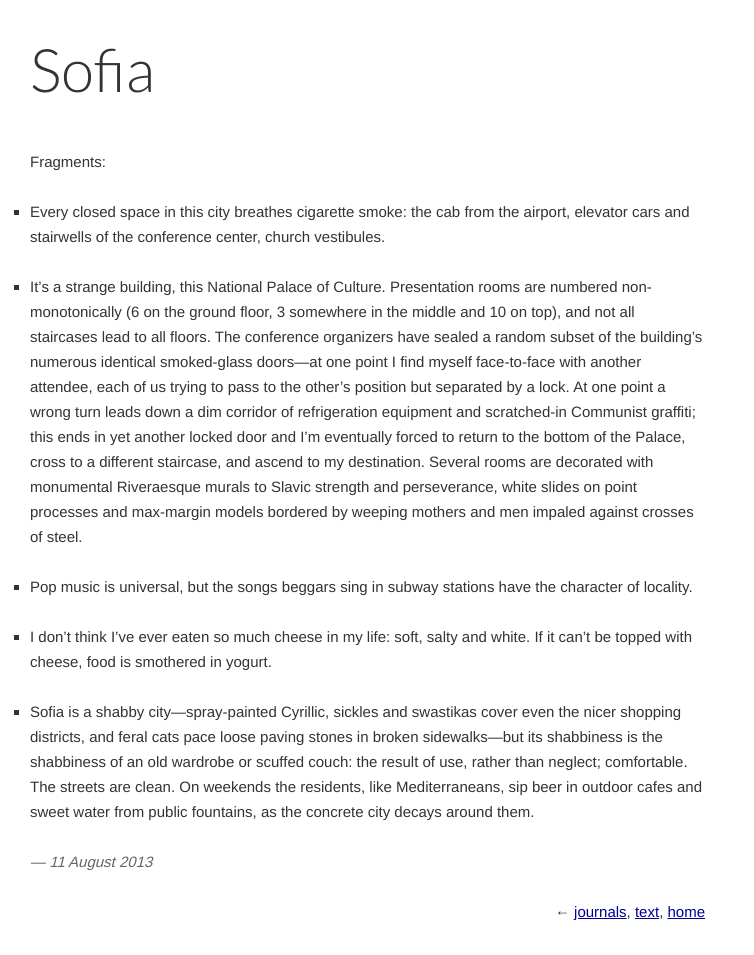
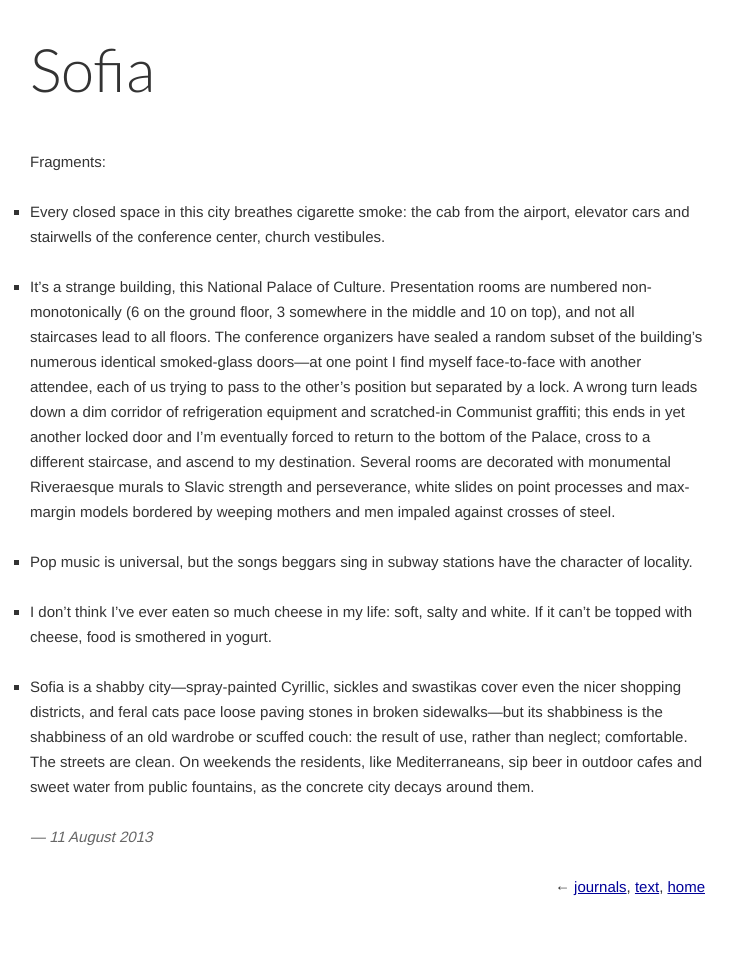
Before and after one commit to jacobandreas/writing, a Jekyll site: the page built from _posts/2013-08-11-sofia.md, in a window 1280 px wide. Shown: the whole page, without its empty margins (0-754 px from the left). Built offline with Jekyll 4.4.1, drawn with Linux system fonts in a browser that asks for light colours; nearby versions of some CDN libraries; after the commit the page ends 930 px from its top, so only the background shows below that.

Commit message:
fix sofia

```diff
--- a/_posts/2013-08-11-sofia.md
+++ b/_posts/2013-08-11-sofia.md
@@ -17,7 +17,7 @@ Fragments:
   10 on top), and not all staircases lead to all floors. The conference organizers
   have sealed a random subset of the building's numerous identical smoked-glass
   doors---at one point I find myself face-to-face with another attendee, each of
-  us trying to pass to the other's position but separated by a lock. At one point a
+  us trying to pass to the other's position but separated by a lock. A
   wrong turn leads down a dim corridor of refrigeration equipment and
   scratched-in Communist graffiti; this ends in yet another locked door and I'm
   eventually forced to return to the bottom of the Palace, cross to a different
```
